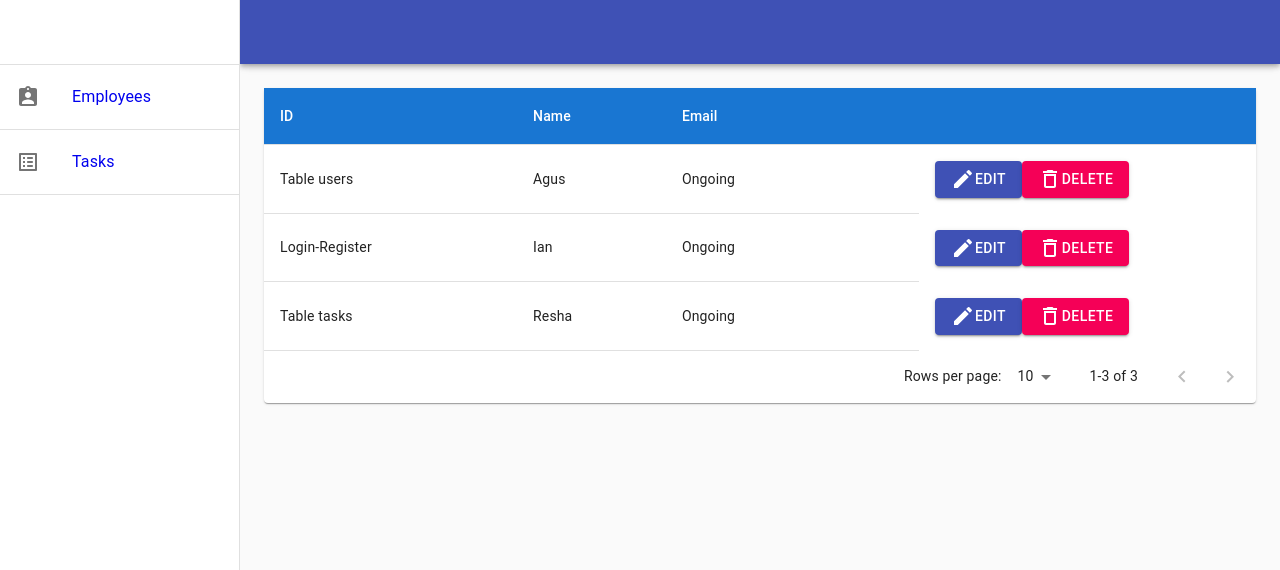
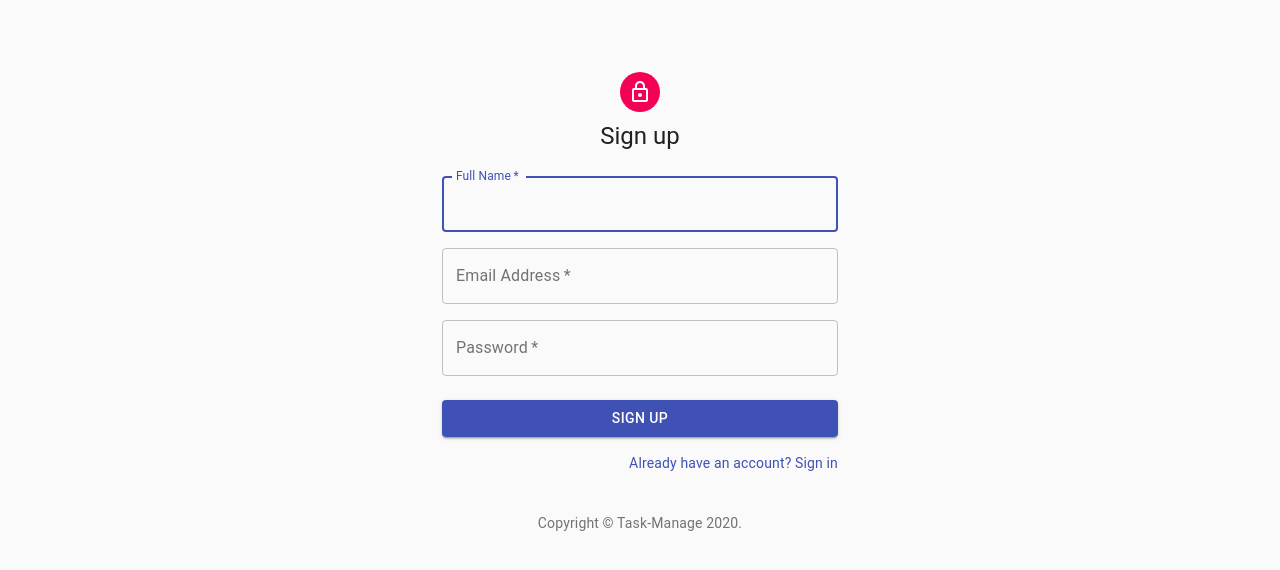
Before and after one commit to Task-Manage/front-end, a React (Create React App) app: page /register in a window 1280 px wide. Shown: the top 570 px of the page. Built offline with nearby package versions, Linux system fonts and the light colour scheme.

Commit message:
Add register feature

```diff
--- a/src/App.js
+++ b/src/App.js
@@ -1,22 +1,22 @@
-import React from "react";
+import React from 'react';
 import {
     BrowserRouter as Router,
     Switch,
     Route,
     // Redirect,
-} from "react-router-dom";
+} from 'react-router-dom';
 
-import LoginUser from './Pages/Login/LoginUser'
-import LoginAdmin from './Pages/Login/LoginAdmin'
-import Register from './Pages/Register/Register'
+import Login from './Pages/Login/Login';
+import LoginAdmin from './Pages/Login/LoginAdmin';
+import Register from './Pages/Register/Register';
 
-import AlertDelete from "./Components/AlertDelete/AlertDelete";
-import ModalEdit from "./Components/ModalEdit/ModalEdit";
-import ModalAdd from "./Components/ModalAdd/ModalAdd";
-import AdminPage from "./Pages/AdminPage/AdminPage";
-import TableTaskAdmin from "./Components/TableTaskAdmin/TableTaskAdmin";
-import TableEmployeeAdmin from "./Components/TableEmployeeAdmin/TableEmployeeAdmin";
-import UserPage from "./Pages/UserPage/UserPage";
+import AlertDelete from './Components/AlertDelete/AlertDelete';
+import ModalEdit from './Components/ModalEdit/ModalEdit';
+import ModalAdd from './Components/ModalAdd/ModalAdd';
+import AdminPage from './Pages/AdminPage/AdminPage';
+import TableTaskAdmin from './Components/TableTaskAdmin/TableTaskAdmin';
+import TableEmployeeAdmin from './Components/TableEmployeeAdmin/TableEmployeeAdmin';
+import UserPage from './Pages/UserPage/UserPage';
 
 function App() {
     const alertDelete = <AlertDelete />;
@@ -29,24 +29,33 @@ function App() {
     );
     const addButton = <ModalAdd />;
     return (
-    <div className="App">
+        <div className='App'>
             <Router>
                 <Switch>
-          <Route exact path="/admin/tasks">
+                    <Route exact path='/'>
+                        <Login />
+                    </Route>
+                    <Route exact path='/register'>
+                        <Register />
+                    </Route>
+                    <Route exact path='/admin/tasks'>
                         <AdminPage
                             table={tableTaskAdmin}
                             addButton={addButton}
-              pageTitle={"Task List"}
+                            pageTitle={'Task List'}
                         />
                     </Route>
                     {/* <Redirect from="/admin" to="/admin/employees" /> */}
-          <Route exact path="/admin/employees">
-            <AdminPage table={tableEmployeeAdmin} pageTitle={"Employee List"} />
+                    <Route exact path='/admin/employees'>
+                        <AdminPage
+                            table={tableEmployeeAdmin}
+                            pageTitle={'Employee List'}
+                        />
                     </Route>
-          <Route exact path="/user/tasks">
+                    <Route exact path='/user/tasks'>
                         <UserPage />
                     </Route>
-          <Route path="*">
+                    <Route path='*'>
                         <AdminPage table={tableEmployeeAdmin} />
                     </Route>
                 </Switch>
--- a/src/Pages/Register/Register.jsx
+++ b/src/Pages/Register/Register.jsx
@@ -1,10 +1,8 @@
-import React from 'react';
+import React, { useState } from 'react';
 import Avatar from '@material-ui/core/Avatar';
 import Button from '@material-ui/core/Button';
 import CssBaseline from '@material-ui/core/CssBaseline';
 import TextField from '@material-ui/core/TextField';
-import FormControlLabel from '@material-ui/core/FormControlLabel';
-import Checkbox from '@material-ui/core/Checkbox';
 import Link from '@material-ui/core/Link';
 import Grid from '@material-ui/core/Grid';
 import Box from '@material-ui/core/Box';
@@ -15,9 +13,9 @@ import Container from '@material-ui/core/Container';
 
 function Copyright() {
     return (
-    <Typography variant="body2" color="textSecondary" align="center">
+        <Typography variant='body2' color='textSecondary' align='center'>
             {'Copyright © '}
-      <Link color="inherit" href="https://material-ui.com/">
+            <Link color='inherit' href='https://material-ui.com/'>
                 Task-Manage
             </Link>{' '}
             {new Date().getFullYear()}
@@ -47,74 +45,113 @@ const useStyles = makeStyles((theme) => ({
 }));
 
 export default function SignUp() {
+    const [userData, setUserData] = useState({
+        name: '',
+        email: '',
+        password: '',
+    });
     const classes = useStyles();
 
+    const handleChange = (event) => {
+        setUserData({
+            ...userData,
+            [event.target.name]: event.target.value,
+        });
+    };
+
+    const handleSubmit = async (event) => {
+        event.preventDefault();
+
+        const url = `${process.env.REACT_APP_BACKEND_ENDPOINT}/api/users`;
+
+        const options = {
+            method: 'POST',
+            headers: {
+                'Content-type': 'application/json',
+            },
+            body: JSON.stringify(userData),
+        };
+
+        try {
+            const response = await fetch(url, options);
+            const result = await response.json();
+
+            console.log(result);
+        } catch (error) {
+            console.error(error);
+        }
+    };
+
     return (
-    <Container component="main" maxWidth="xs">
+        <Container component='main' maxWidth='xs'>
             <CssBaseline />
             <div className={classes.paper}>
                 <Avatar className={classes.avatar}>
                     <LockOutlinedIcon />
                 </Avatar>
-        <Typography component="h1" variant="h5">
+                <Typography component='h1' variant='h5'>
                     Sign up
                 </Typography>
-        <form className={classes.form} noValidate>
+                <form
+                    className={classes.form}
+                    noValidate
+                    onSubmit={handleSubmit}
+                >
                     <Grid container spacing={2}>
                         <Grid item xs={12}>
                             <TextField
-                autoComplete="fname"
-                name="FullName"
-                variant="outlined"
+                                autoComplete='fname'
+                                name='name'
+                                variant='outlined'
                                 required
                                 fullWidth
-                id="FullName"
-                label="Full Name"
+                                id='FullName'
+                                label='Full Name'
                                 autoFocus
+                                onChange={handleChange}
+                                value={userData.name}
                             />
                         </Grid>
                         <Grid item xs={12}>
                             <TextField
-                variant="outlined"
+                                variant='outlined'
                                 required
                                 fullWidth
-                id="email"
-                label="Email Address"
-                name="email"
-                autoComplete="email"
+                                id='email'
+                                label='Email Address'
+                                name='email'
+                                autoComplete='email'
+                                onChange={handleChange}
+                                value={userData.email}
                             />
                         </Grid>
                         <Grid item xs={12}>
                             <TextField
-                variant="outlined"
+                                variant='outlined'
                                 required
                                 fullWidth
-                name="password"
-                label="Password"
-                type="password"
-                id="password"
-                autoComplete="current-password"
+                                name='password'
+                                label='Password'
+                                type='password'
+                                id='password'
+                                autoComplete='current-password'
+                                onChange={handleChange}
+                                value={userData.password}
                             />
                         </Grid>
-            {/* <Grid item xs={12}>
-              <FormControlLabel
-                control={<Checkbox value="allowExtraEmails" color="primary" />}
-                label="I want to receive inspiration, marketing promotions and updates via email."
-              />
-            </Grid> */}
                     </Grid>
                     <Button
-            type="submit"
+                        type='submit'
                         fullWidth
-            variant="contained"
-            color="primary"
+                        variant='contained'
+                        color='primary'
                         className={classes.submit}
                     >
                         Sign Up
                     </Button>
-          <Grid container justify="flex-end">
+                    <Grid container justify='flex-end'>
                         <Grid item>
-              <Link href="#" variant="body2">
+                            <Link href='#' variant='body2'>
                                 Already have an account? Sign in
                             </Link>
                         </Grid>
```
Also changed, not shown: 1 other file (tests, documents, lock files or other folders). Lines whose indentation alone changed are shown as unchanged.
